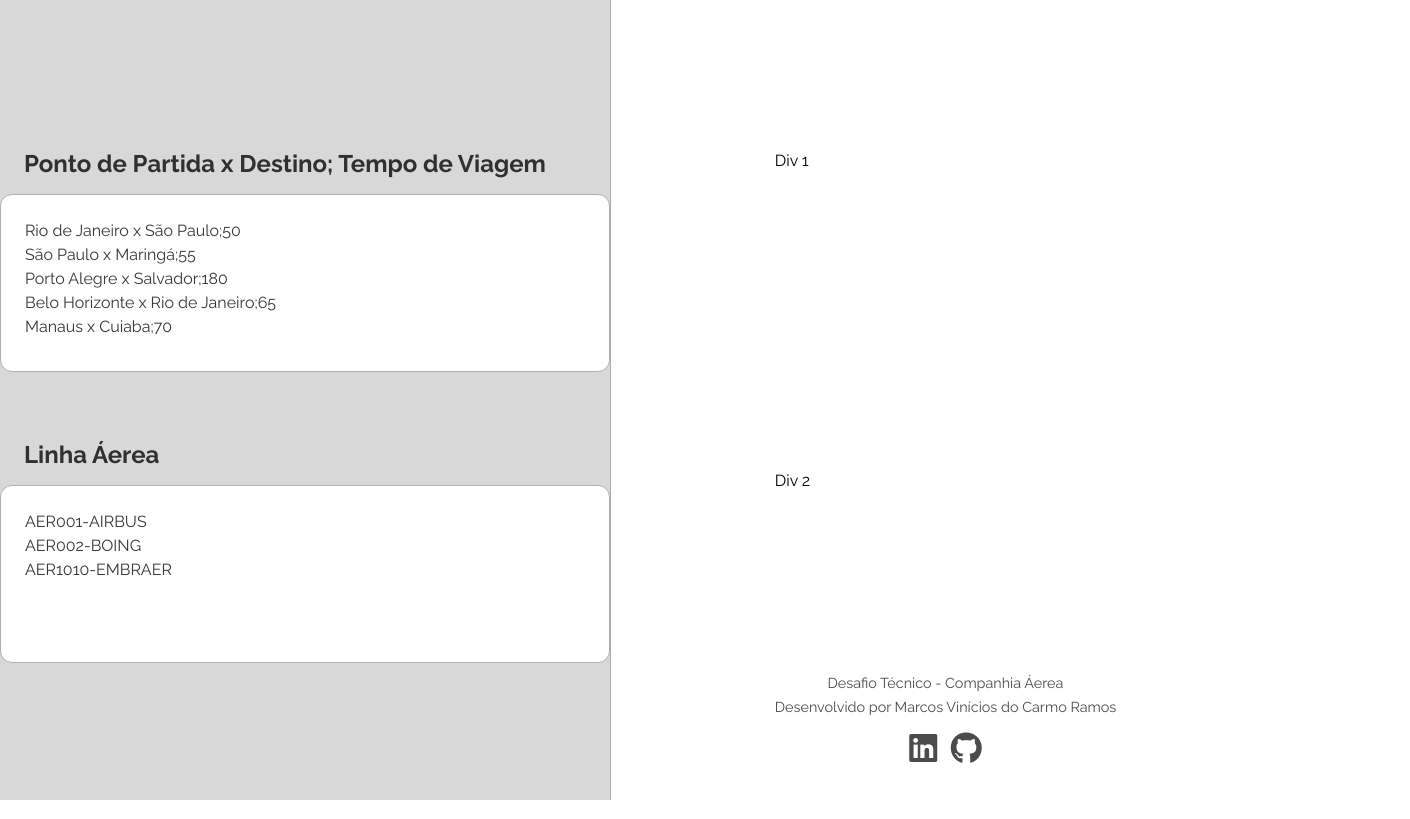
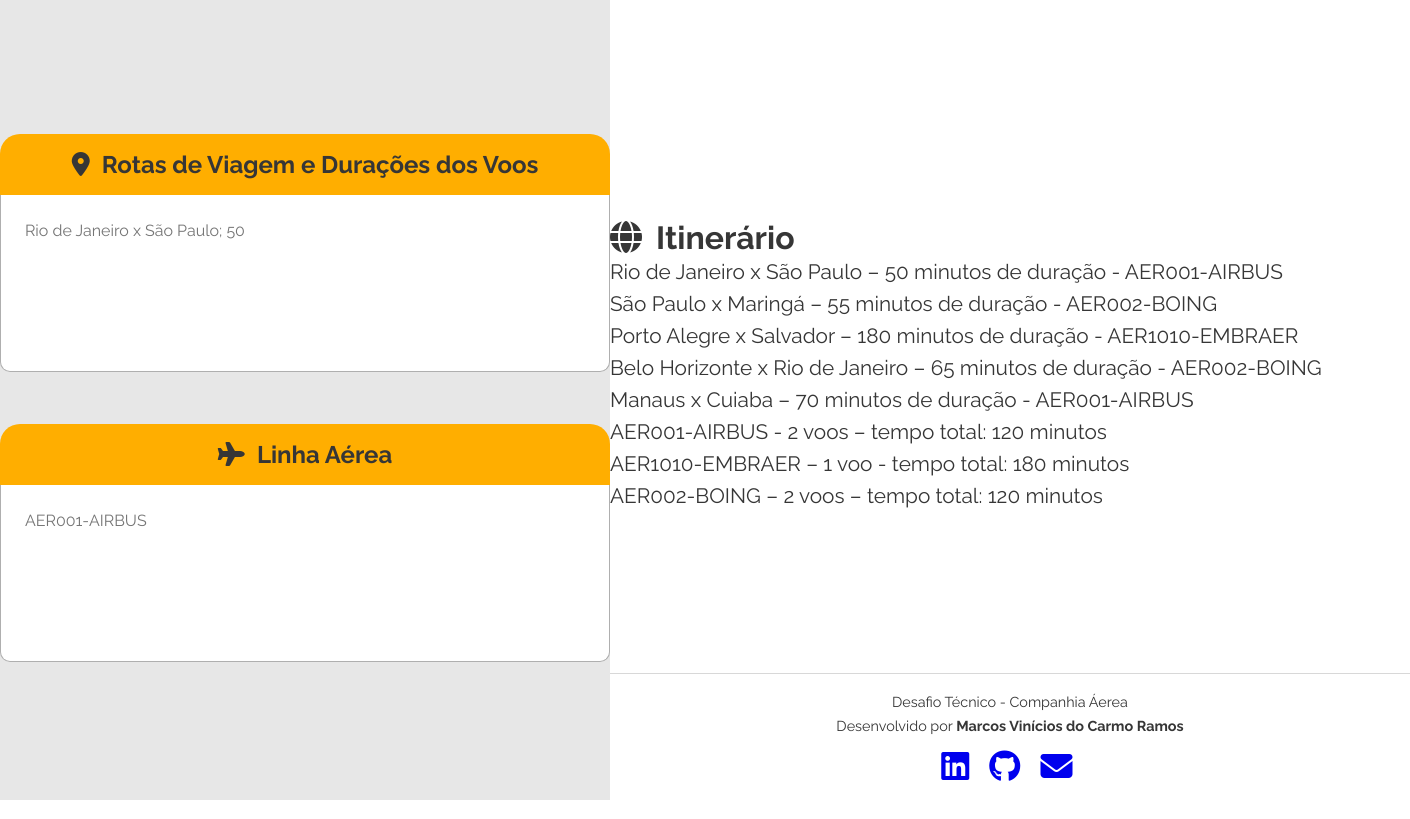
Before and after one commit to MarcosWolf/CompanhiaAerea, a plain HTML site: page index.html in a window 1280 px wide. Shown: the whole page, 1410 px wide, since content can reach past the window. Drawn offline with Linux system fonts and the light colour scheme.

Commit message:
(Feat) Construção do Layout

```diff
--- a/css/style.css
+++ b/css/style.css
@@ -1,4 +1,12 @@
 @import url('https://fonts.googleapis.com/css2?family=Raleway:wght@300;400;700&display=swap');
+
+:root {
+    --primary-color: #ffae00;
+    --secondary-color: #e7e7e7;
+    --text-color: #363636;
+    --border-color: #afafaf;
+    --hr-color: #d8d8d8
+}
 
 * {
     margin: 0;
@@ -6,73 +14,97 @@
     font-family: 'Raleway', sans-serif;
 }
 
-body {
-}
-
-.grid {
+.container {
     display: grid;
     grid-template-columns: 0.7fr 1fr;
 }
 
-.container_left {
+.left-content {
     display: flex;
     flex-direction: column;
     gap: 3rem;
     justify-content: center;
     align-items: center;
     height: 100vh;
-    background-color: #d8d8d8;
-    border-right: 1px solid #acacac;
-
+    background-color: var(--secondary-color);
 }
 
-h2 {
-    color: #303030;
-    padding: 1rem 1.5rem;
+.left-content i {
+    margin-right: 0.4rem;
+}
+
+.left-content h2 {
+    color: var(--text-color);
+}
+
+.wrapper {
+    display: flex;
+    flex-direction: column;
+}
+
+.textarea-label {
+    background-color: var(--primary-color);
+    border-radius: 20px 20px 0 0;
+    text-align: center;
+    padding: 1rem;
 }
 
 textarea {
     width: 35rem;
     height: 8rem;
     padding: 1.5rem;
-    border: 1px solid #afafaf;
-    border-radius: 12px;
+    border: 1px solid var(--border-color);
+    border-top: none;
+    border-radius: 0 0 10px 10px;
     resize: none;
     outline: none;
     font-size: 1rem;
     line-height: 1.5rem;
-    color: #363636;
+    color: var(--text-color);
     overflow-y: hidden;
 }
 
 textarea:hover {
-    border-color: #777777;
+    border-color: var(--primary-color);
 }
 
 textarea:focus {
-    border-color: #66afe9; /* Cor da borda quando o textarea está em foco */
-    box-shadow: 0 0 5px #66afe9;
+    border-color: var(--primary-color);
+    box-shadow: 0 0 5px var(--primary-color);
 }
 
-.container_backup {
+.right-content {
+    display: grid;
+    justify-content: center;
+    align-items: end;
+    grid-template-rows: 1fr 1fr 1.2fr
+}
+
+.right-content i {
+    margin-right: 0.4rem;
+}
+
+.right-content h1 {
+    color: var(--text-color);
+}
+
+.right-content p {
+    font-size: 1.3rem;
+    line-height: 2rem;
+    font-weight: 400;
+    color: var(--text-color);
+}
+
+.itinerary-item {
     display: flex;
     flex-direction: column;
-    gap: 3rem;
-    justify-content: center;
-    align-items: center;
-    height: 100vh;
-}
-
-.container_right {
-    display: grid;
-    justify-content: center;
-    align-items: center;
-    grid-template-rows: 2fr 2fr 1fr;
+    justify-content: space-between;
 }
 
 .footer {
     text-align: center;
-    color: #4b4b4b;
+    color: var(--text-color);
+    margin-bottom: 2rem;
 }
 
 .footer p {
@@ -85,10 +117,16 @@ textarea:focus {
     font-size: 2rem;
     margin-top: .5rem;
     padding: .3rem;
-    color: #4b4b4b;
-    transition: 0.3s ease;
 }
 
 .footer i:hover {
-    color: #66afe9;
+    color: var(--priamry-color);
 }
+
+.footer hr {
+    width: 50rem;
+    border: 0;
+    height: 1px;
+    background-color: var(--hr-color);
+    margin: 1rem 0;
+}
--- a/index.html
+++ b/index.html
@@ -7,35 +7,63 @@
     <link href="./css/style.css" rel="stylesheet">
 </head>
 <body>
-    <div class="grid">
-        <div class="container_left">
-            <form>
-                <h2>Ponto de Partida x Destino; Tempo de Viagem</h2>
-                <textarea>Rio de Janeiro x São Paulo;50
-São Paulo x Maringá;55
-Porto Alegre x Salvador;180
-Belo Horizonte x Rio de Janeiro;65
-Manaus x Cuiaba;70</textarea>
-            </form>
+    <div class="container">
+        <div class="left-content">
+            <div class="wrapper">
+                <div class="textarea-label">
+                    <h2><i class="fa-solid fa-location-dot"></i> Rotas de Viagem e Durações dos Voos</h2>
+                </div>
+                <div class="form-container">
+                    <form>
+                        <textarea placeholder="Rio de Janeiro x São Paulo; 50"></textarea>
+                    </form>
+                </div>
+            </div>
 
-            <form>
-                <h2>Linha Áerea</h2>
-                <textarea>AER001-AIRBUS
-AER002-BOING
-AER1010-EMBRAER</textarea>
-            </form>
+            <div class="wrapper">
+                <div class="textarea-label">
+                    <h2><i class="fa-solid fa-plane"></i> Linha Aérea</h2>
+                </div>
+                <div class="form-container">
+                    <form>
+                        <textarea placeholder="AER001-AIRBUS"></textarea>
+                    </form>
+                </div>
+            </div>
         </div>
-        <div class="container_right">
-            <div>Div 1</div>
-            <div>Div 2</div>
+
+        <div class="right-content">
+            <div class="itinerary-label">
+                <h1><i class="fa-solid fa-globe"></i> Itinerário</h1>
+            </div>
+
+            <div class="itinerary-group">
+                <div class="itinerary-item">
+                    <p>Rio de Janeiro x São Paulo – 50 minutos de duração - AER001-AIRBUS</p>
+                    <p>São Paulo x Maringá – 55 minutos de duração - AER002-BOING</p>
+                    <p>Porto Alegre x Salvador – 180 minutos de duração - AER1010-EMBRAER</p>
+                    <p>Belo Horizonte x Rio de Janeiro – 65 minutos de duração - AER002-BOING</p>
+                    <p>Manaus x Cuiaba – 70 minutos de duração - AER001-AIRBUS</p>
+                </div>
+
+                <div class="itinerary-item">
+                    <p>AER001-AIRBUS - 2 voos – tempo total: 120 minutos</p>
+                    <p>AER1010-EMBRAER – 1 voo - tempo total: 180 minutos</p>
+                    <p>AER002-BOING – 2 voos – tempo total: 120 minutos</p>
+                </div>
+            </div>
+
             <div class="footer">
+                <hr>
                 <p>Desafio Técnico - Companhia Áerea<p>
-                <p>Desenvolvido por Marcos Vinícios do Carmo Ramos</p>
+                <p>Desenvolvido por <strong>Marcos Vinícios do Carmo Ramos</strong></p>
                 <a href="https://linkedin.com/in/marcoswolf/" target="_blank"><i class="fa-brands fa-linkedin"></i></a>
                 <a href="https://github.com/marcoswolf/" target="_blank"><i class="fa-brands fa-github"></i></a>
+                <a href="mailto:contato@marcoswolf.com.br"><i class="fa-solid fa-envelope"></i></a>
             </div>
         </div>
     </div>
+
     <script src="https://kit.fontawesome.com/e93cc4eddb.js" crossorigin="anonymous"></script>
 </body>
 </html>
```
